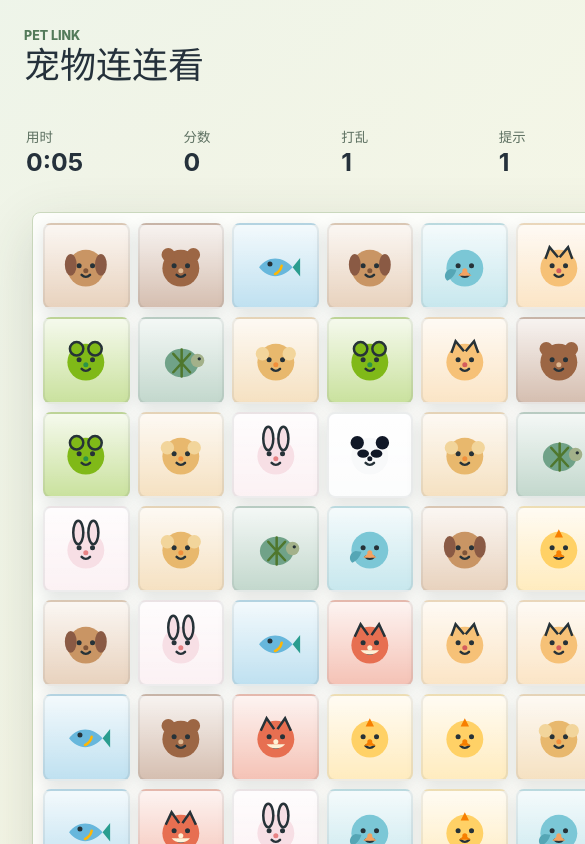
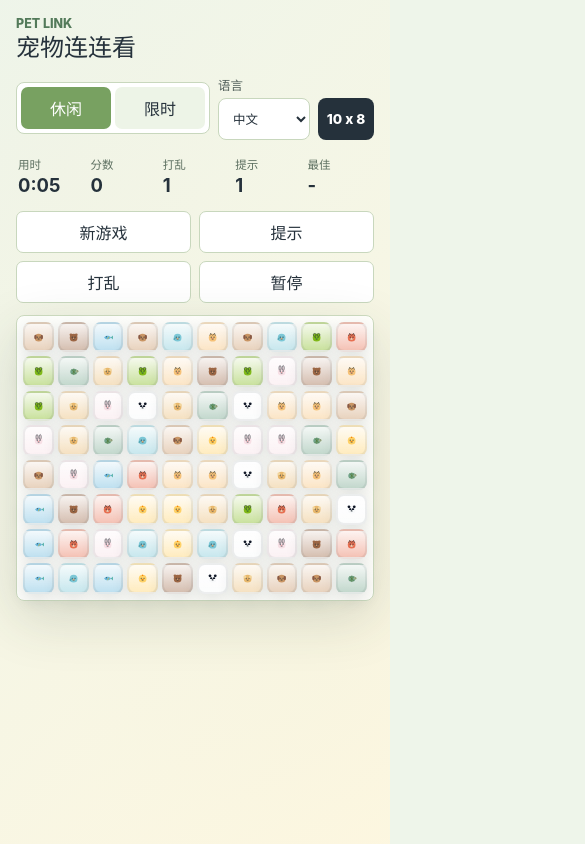
Before and after one commit to motoish/pet-link, a React (Vite) app: page / in a window 390 px wide. Shown: the top 844 px of the page, 585 px wide, since content can reach past the window. Built offline with nearby package versions, Linux system fonts and the light colour scheme.

Commit message:
fix: fit layout design

```diff
--- a/src/styles.css
+++ b/src/styles.css
@@ -21,7 +21,7 @@
 
 body {
   margin: 0;
-  min-width: 1024px;
+  min-width: 320px;
   min-height: 100vh;
 }
 
@@ -31,9 +31,12 @@ button {
 }
 
 .app-shell {
-  min-height: 100vh;
-  display: grid;
-  place-items: center;
+  height: 100vh;
+  height: 100dvh;
+  overflow: hidden;
+  display: flex;
+  align-items: center;
+  justify-content: center;
   padding: 24px;
   background:
     linear-gradient(135deg, rgba(238, 245, 234, 0.92), rgba(255, 247, 223, 0.9)),
@@ -43,14 +46,24 @@ button {
 
 .game-surface {
   width: min(1180px, 100%);
-  display: grid;
+  height: 100%;
+  min-height: 0;
+  display: flex;
+  flex-direction: column;
   gap: 16px;
+}
+
+.game-header,
+.top-game-panel,
+.reward-note {
+  flex: 0 0 auto;
 }
 
 .game-header {
   display: flex;
   align-items: center;
   justify-content: space-between;
+  flex-wrap: wrap;
   gap: 16px;
 }
 
@@ -70,13 +83,14 @@ p {
 }
 
 h1 {
-  font-size: 2.25rem;
+  font-size: clamp(1.5rem, 1.1rem + 1.6vw, 2.25rem);
   line-height: 1.05;
 }
 
 .header-controls {
   display: flex;
   align-items: center;
+  flex-wrap: wrap;
   gap: 12px;
 }
 
@@ -156,7 +170,7 @@ h1 {
 
 .status-grid {
   display: grid;
-  grid-template-columns: repeat(5, minmax(92px, 1fr));
+  grid-template-columns: repeat(5, minmax(0, 1fr));
   gap: 8px;
 }
 
@@ -195,6 +209,9 @@ h1 {
 }
 
 .board-wrap {
+  flex: 1 1 auto;
+  min-height: 0;
+  container-type: size;
   display: grid;
   place-items: center;
 }
@@ -202,6 +219,7 @@ h1 {
 .game-board {
   position: relative;
   width: min(100%, 960px);
+  width: min(100%, 960px, calc(100cqh * 10 / 8));
   aspect-ratio: 10 / 8;
   display: grid;
   grid-template-columns: repeat(10, 1fr);
@@ -338,3 +356,83 @@ h1 {
   padding: 0 18px;
   font-weight: 800;
 }
+
+@media (max-width: 900px), (max-height: 360px) {
+  .app-shell {
+    height: auto;
+    min-height: 100vh;
+    min-height: 100dvh;
+    overflow: visible;
+    align-items: flex-start;
+    padding: 16px;
+  }
+
+  .game-surface {
+    height: auto;
+  }
+
+  .top-game-panel {
+    grid-template-columns: minmax(0, 1fr);
+  }
+
+  .board-wrap {
+    flex: 0 0 auto;
+    container-type: normal;
+  }
+
+  .game-board {
+    width: min(100%, 960px);
+  }
+}
+
+@media (max-width: 560px) {
+  .game-surface {
+    gap: 12px;
+  }
+
+  .header-controls {
+    width: 100%;
+    gap: 8px;
+  }
+
+  .segmented-control {
+    flex: 1 1 auto;
+    grid-template-columns: repeat(2, minmax(0, 1fr));
+  }
+
+  .language-select {
+    min-width: 92px;
+  }
+
+  .board-badge {
+    min-width: 56px;
+    align-self: end;
+    font-size: 0.85rem;
+  }
+
+  .status-grid {
+    gap: 4px;
+  }
+
+  .status-item {
+    min-height: 44px;
+    padding: 4px 2px;
+  }
+
+  .status-item span {
+    font-size: 0.72rem;
+  }
+
+  .status-item strong {
+    font-size: 1.15rem;
+  }
+
+  .game-board {
+    gap: 4px;
+    padding: 6px;
+  }
+
+  .connection-layer {
+    inset: 6px;
+  }
+}
```
